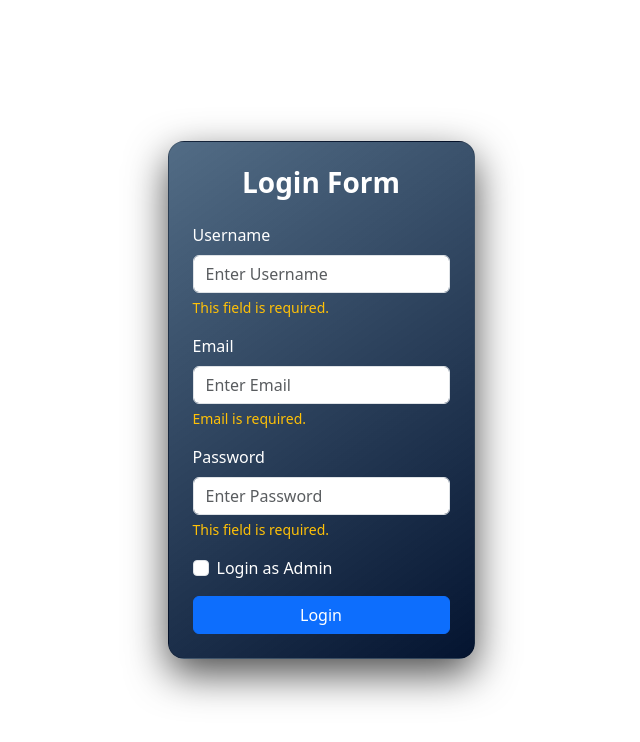
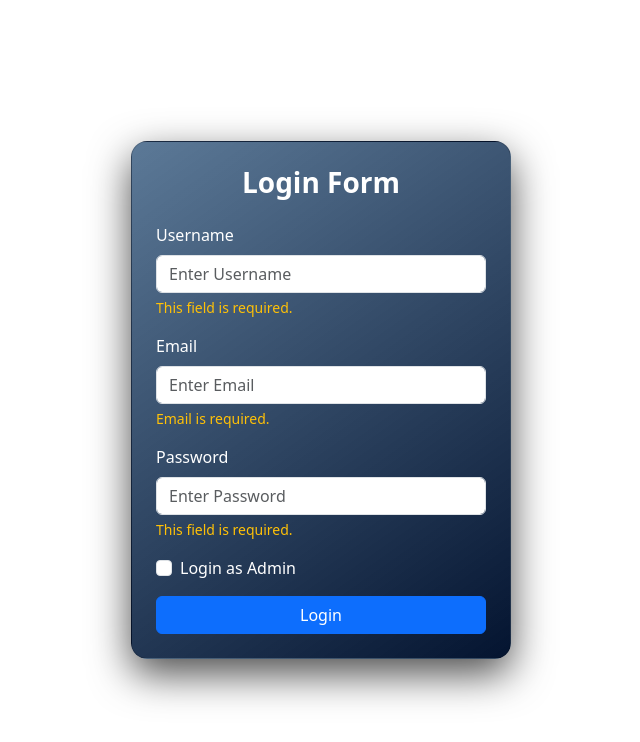
Before and after one commit to safrinanishi97/Angular_Signal_Form_Experiment, an Angular app: page / in a window 1280 px wide. Shown: the top 742 px of the page, without its empty margins (319-959 px from the left). Built offline with nearby package versions, Linux system fonts and the light colour scheme.

Commit message:
Handle Submissions

```diff
--- a/src/app/app.html
+++ b/src/app/app.html
@@ -1,5 +1,5 @@
 <div class="container vh-100 d-flex justify-content-center align-items-center ">
-  <div class="card p-4 rounded-4 text-white" style="background: linear-gradient(145deg,#03294eaf,#041430); box-shadow: 0 15px 40px rgba(0,0,0,0.7);">
+  <div class="card p-4 rounded-4 text-white" style="width: 380px; background: linear-gradient(145deg,#113c68af,#041430); box-shadow: 0 15px 40px rgba(0,0,0,0.7);">
     <!-- (145deg,#0b3f77,#2b364b); -->
     <h3 class="text-center mb-4 fw-bold">Login Form</h3>
 
@@ -19,6 +19,8 @@
       <div class="mb-3">
         <label for="email" class="form-label">Email</label>
         <input type="email" id="email" class="form-control" [formField]="loginForm.email" placeholder="Enter Email">
+<!--
+        <p>Email: {{ loginForm.email().value() }}</p> -->
 
         @for(error of loginForm.email().errors(); track error){
           <div class="text-warning small mt-1">
--- a/src/app/app.ts
+++ b/src/app/app.ts
@@ -68,6 +68,9 @@ export class App {
   });
 
   saveLoginForm(){
+    event?.preventDefault();
+   const formValue = this.loginForm().value();
+   console.log('Form Value:', formValue);
 
   }
 }
```
